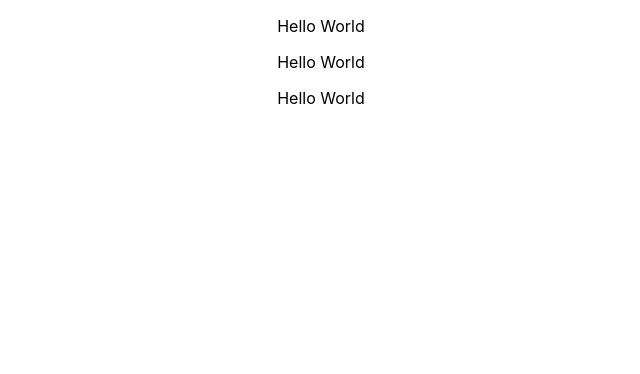
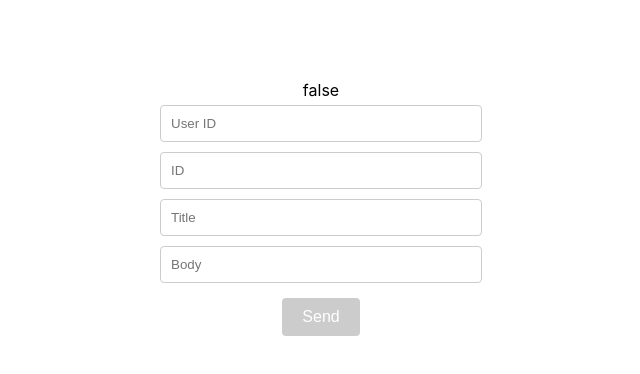
Before and after one commit to FedotovDenis/octen_school_lessons_react, a React (Create React App) app: page / in a window 1280 px wide. Shown: the top 374 px of the page, without its empty margins (319-959 px from the left). Built offline with nearby package versions, Linux system fonts and the light colour scheme.

Commit message:
Home work 5

```diff
--- a/package.json
+++ b/package.json
@@ -15,7 +15,10 @@
     "react-scripts": "5.0.1",
     "typescript": "^4.9.5",
     "web-vitals": "^2.1.4",
-    "axios": "1.7.2"
+    "axios": "1.7.2",
+    "react-hook-form": "^7.52.1",
+    "joi": "^17.13.3",
+    "@hookform/resolvers": "^3.9.0"
   },
   "scripts": {
     "start": "react-scripts start",
--- a/src/App.tsx
+++ b/src/App.tsx
@@ -1,11 +1,13 @@
 import React from 'react';
 import './App.css';
+import FormComponents from './components/FormComponents';
+import './styles.module.css';
 
 function App() {
   return (
-    <div className="App">
-      <p>Hello World</p>
-    </div>
+          <div className="App">
+              <FormComponents/>
+          </div>
   );
 }
 
--- /dev/null
+++ b/src/components/FormComponents.tsx
@@ -0,0 +1,57 @@
+import React from 'react';
+import { useForm } from 'react-hook-form';
+import { joiResolver } from '@hookform/resolvers/joi';
+import DateValidation from '../validator/DateValidation';
+import axios from 'axios';
+
+type IFormType = {
+    userId: number;
+    id: number;
+    title: string;
+    body: string;
+};
+
+const FormComponents = () => {
+    const {
+        formState: { errors, isValid },
+        register,
+        handleSubmit
+    } = useForm<IFormType>({
+        mode: 'all',
+        resolver: joiResolver(DateValidation)
+    });
+
+    const onSubmitForm = async (data: IFormType) => {
+        try {
+            const response = await axios.post('https://jsonplaceholder.typicode.com/posts', data);
+            console.log('Post sent successfully:', response.data);
+            alert('Post sent successfully!');
+        } catch (error) {
+            console.error('Error sending post:', error);
+            alert('Error sending post');
+        }
+    };
+
+    return (
+        <div>
+            {errors && (
+                <div>
+                    {errors.userId?.message} <br />
+                    {errors.id?.message} <br />
+                    {errors.title?.message} <br />
+                    {errors.body?.message} <br />
+                    {isValid + ''}
+                </div>
+            )}
+            <form onSubmit={handleSubmit(onSubmitForm)}>
+                <input type="number" {...register('userId')} placeholder="User ID" />
+                <input type="number" {...register('id')} placeholder="ID" />
+                <input type="text" {...register('title')} placeholder="Title" />
+                <input type="text" {...register('body')} placeholder="Body" />
+                <button type="submit" disabled={!isValid}>Send</button>
+            </form>
+        </div>
+    );
+};
+
+export default FormComponents;
--- a/src/index.tsx
+++ b/src/index.tsx
@@ -10,8 +10,6 @@ const root = ReactDOM.createRoot(
 root.render(
     <>
     <App />
-<App />
-<App />
     </>
 );
 
--- /dev/null
+++ b/src/styles.module.css
@@ -0,0 +1,33 @@
+.App {
+    text-align: center;
+}
+
+form {
+    display: flex;
+    flex-direction: column;
+    align-items: center;
+}
+
+input {
+    margin: 5px;
+    padding: 10px;
+    width: 300px;
+    border: 1px solid #ccc;
+    border-radius: 4px;
+}
+
+button {
+    margin: 10px;
+    padding: 10px 20px;
+    font-size: 16px;
+    cursor: pointer;
+    background-color: #4CAF50;
+    color: white;
+    border: none;
+    border-radius: 4px;
+}
+
+button:disabled {
+    background-color: #cccccc;
+    cursor: not-allowed;
+}
--- /dev/null
+++ b/src/validator/DateValidation.ts
@@ -0,0 +1,46 @@
+import joi from 'joi';
+
+const DateValidation = joi.object({
+    userId: joi.number()
+        .min(1)
+        .max(100)
+        .required()
+        .messages({
+            "number.base": "User Id must be a number",
+            "number.min": "User Id must be at least 1",
+            "number.max": "User Id must be at most 100",
+            "any.required": "User Id is required"
+        }),
+    id: joi.number()
+        .min(1)
+        .max(100)
+        .required()
+        .messages({
+            "number.base": "Id must be a number",
+            "number.min": "Id must be at least 1",
+            "number.max": "Id must be at most 100",
+            "any.required": "Id is required"
+        }),
+    title: joi.string()
+        .min(3)
+        .max(100)
+        .required()
+        .messages({
+            "string.base": "Title must be a string",
+            "string.min": "Title must be at least 3 characters long",
+            "string.max": "Title must be at most 100 characters long",
+            "any.required": "Title is required"
+        }),
+    body: joi.string()
+        .min(3)
+        .max(500)
+        .required()
+        .messages({
+            "string.base": "Body must be a string",
+            "string.min": "Body must be at least 3 characters long",
+            "string.max": "Body must be at most 500 characters long",
+            "any.required": "Body is required"
+        })
+});
+
+export default DateValidation;
```
Also changed, not shown: 1 other file (tests, documents, lock files or other folders).
